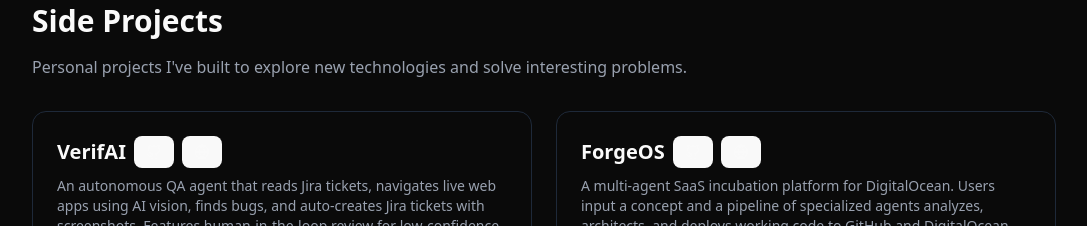
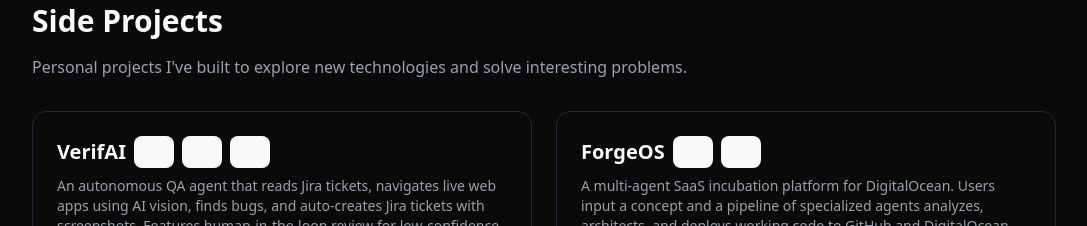
Before and after one commit to phamthanhhang208/portfolio-v2, a React (Vite) app: page / in a window 1280 px wide. Shown: the part 3920-4146 px from the top of the page, without its empty margins (96-1183 px from the left). Built offline with nearby package versions, Linux system fonts and the light colour scheme.

Commit message:
update projects devpost

```diff
--- a/src/data/sideProject.ts
+++ b/src/data/sideProject.ts
@@ -14,6 +14,12 @@
     type: "Personal Project",
     link: "https://verifai-web-ashy.vercel.app",
     github: "https://github.com/phamthanhhang208/verifai",
+    customLinks: [
+      {
+        label: "Devpost",
+        url: "https://devpost.com/software/verifai-dutfep",
+      },
+    ],
   },
   {
     title: "ForgeOS",
```
